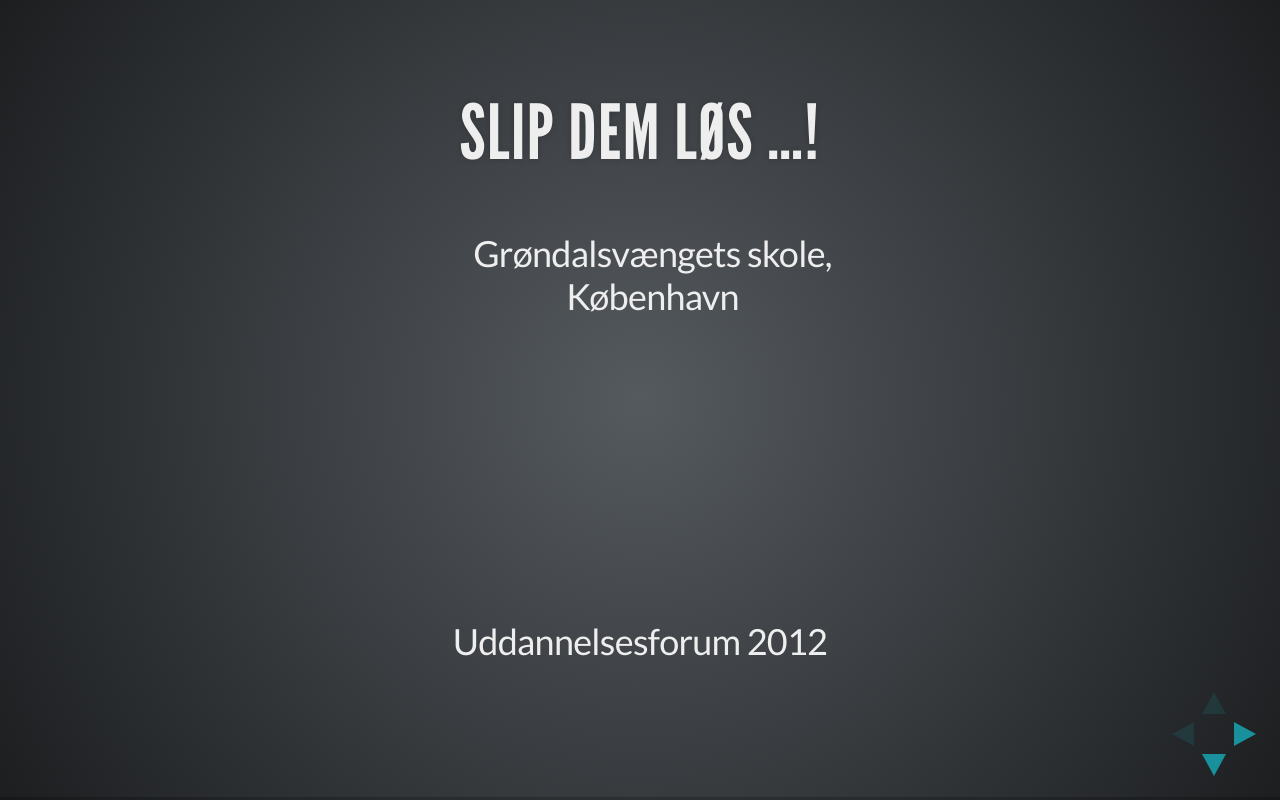
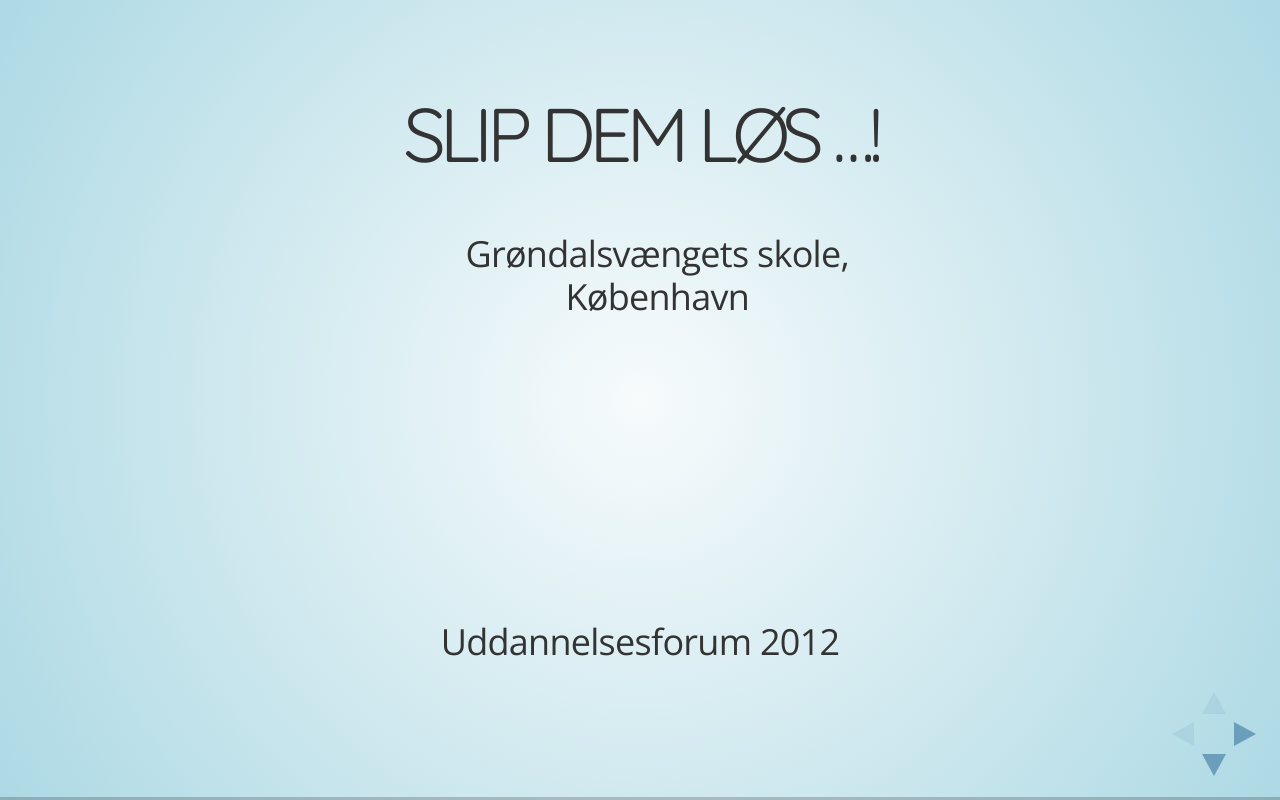
Before and after one commit to boh1996/UFO-Slides, a website: page index.html in a window 1280 px wide. Drawn offline with nearby package versions, Linux system fonts and the light colour scheme.

Commit message:
Changed theme to sky.

```diff
--- a/index.html
+++ b/index.html
@@ -13,7 +13,7 @@
 		<meta name="apple-mobile-web-app-status-bar-style" content="black-translucent" />
 
 		<link rel="stylesheet" href="css/reveal.css">
-		<link rel="stylesheet" href="css/theme/default.css" id="theme">
+		<link rel="stylesheet" href="css/theme/sky.css" id="theme">
 
 		<!-- For syntax highlighting -->
 		<link rel="stylesheet" href="lib/css/zenburn.css">
```
